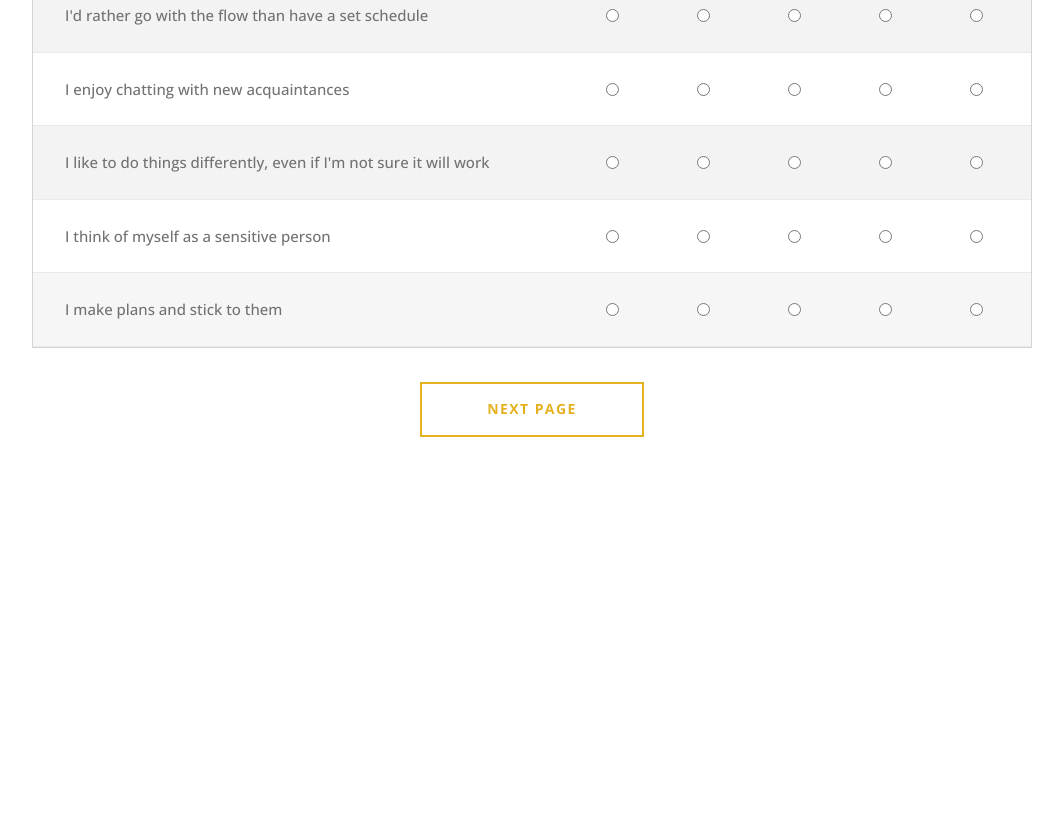
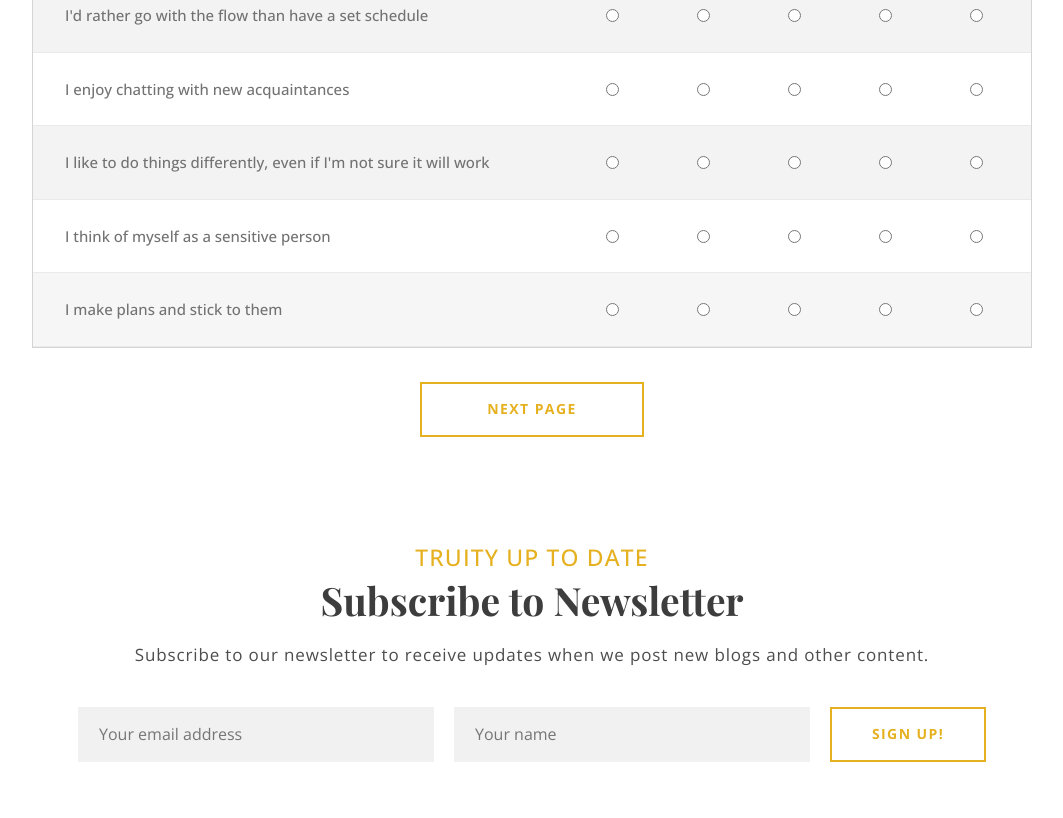
Before and after one commit to ultramarine64/codeyourdream-test-task, a website: page src/index.html in a window 1280 px wide. Shown: the part 1297-2115 px from the top of the page, without its empty margins (108-1171 px from the left). Before the commit the page ends 1780 px from the top, so only its background shows below. Drawn offline with nearby package versions, Linux system fonts and the light colour scheme; files that its build step writes are made by us from their sources.

Commit message:
Застилизовать секцию с подпиской на новости.

```diff
--- a/src/index.html
+++ b/src/index.html
@@ -218,7 +218,20 @@
               </div>
             </div>
           </div>
-          <input type="submit" value="Next Page" class="test__submit">
+          <input type="submit" value="Next Page" class="button button_submit">
+        </form>
+      </section>
+    </div>
+
+    <div class="container">
+      <section class="subscribe">
+        <span class="subscribe__pretitle">TRUITY UP TO DATE</span>
+        <h2 class="subscribe__title">Subscribe to Newsletter</h2>
+        <span class="subscribe__description">Subscribe to our newsletter to receive updates when we post new blogs and other content.</span>
+        <form action="#" class="subscribe__form">
+          <input type="text" placeholder="Your email address" class="subscribe__form-input">
+          <input type="text" placeholder="Your name" class="subscribe__form-input">
+          <input type="submit" value="Sign Up!" class="button">
         </form>
       </section>
     </div>
--- /dev/null
+++ b/src/sass/blocks/_button.scss
@@ -0,0 +1,22 @@
+.button {
+  padding: 0;
+  width: 156px;
+  height: 55px;
+  background-color: transparent;
+  color: #E5B120;
+  text-transform: uppercase;
+  border: 2px solid #E5B120;
+  font-size: 14px;
+  font-weight: 700;
+  letter-spacing: 0.1em;
+
+  &:hover {
+    cursor: pointer;
+  }
+
+  &_submit {
+    align-self: center;
+    width: 224px;
+    margin-bottom: 46px;
+  }
+}
--- /dev/null
+++ b/src/sass/blocks/_subscribe.scss
@@ -0,0 +1,53 @@
+.subscribe {
+  margin-top: 61px;
+  display: flex;
+  flex-direction: column;
+  align-items: center;
+
+  &__pretitle {
+    color: #E5B120;
+    font-size: 23px;
+    font-weight: 500;
+    letter-spacing: 0.05em;
+  }
+
+  &__title {
+    margin: 0;
+    padding: 0;
+    color: #3D3D3D;
+    font-family: 'Playfair Display', serif;
+    font-size: 39px;
+    margin-top: 8px;
+  }
+
+  &__description {
+    margin-top: 22px;
+    letter-spacing: 0.05em;
+    color: #4D4D4D;
+    font-size: 17px;
+    font-weight: 400;
+  }
+
+  &__form {
+    margin-top: 42px;
+    margin-bottom: 56px;
+    display: flex;
+    gap: 20px;
+
+    &-input {
+      padding-left: 21px;
+      height: 55px;
+      width: 356px;
+      border: none;
+      outline: none;
+      background-color: #F1F1F1;
+      color: #737373;
+      font-size: 16px;
+
+      &:focus {
+        border: none;
+        outline: none;
+      }
+    }
+  }
+}
--- a/src/sass/style.scss
+++ b/src/sass/style.scss
@@ -18,6 +18,7 @@ body, p {
 @import "base/fonts";
 @import "base/colors";
 @import "blocks/container";
+@import "blocks/button";
 @import "blocks/menu";
 @import "blocks/logo";
 @import "blocks/header";
@@ -25,5 +26,6 @@ body, p {
 @import "blocks/main_title";
 @import "blocks/about";
 @import "blocks/test";
+@import "blocks/subscribe";
 
 @import "media";
```
